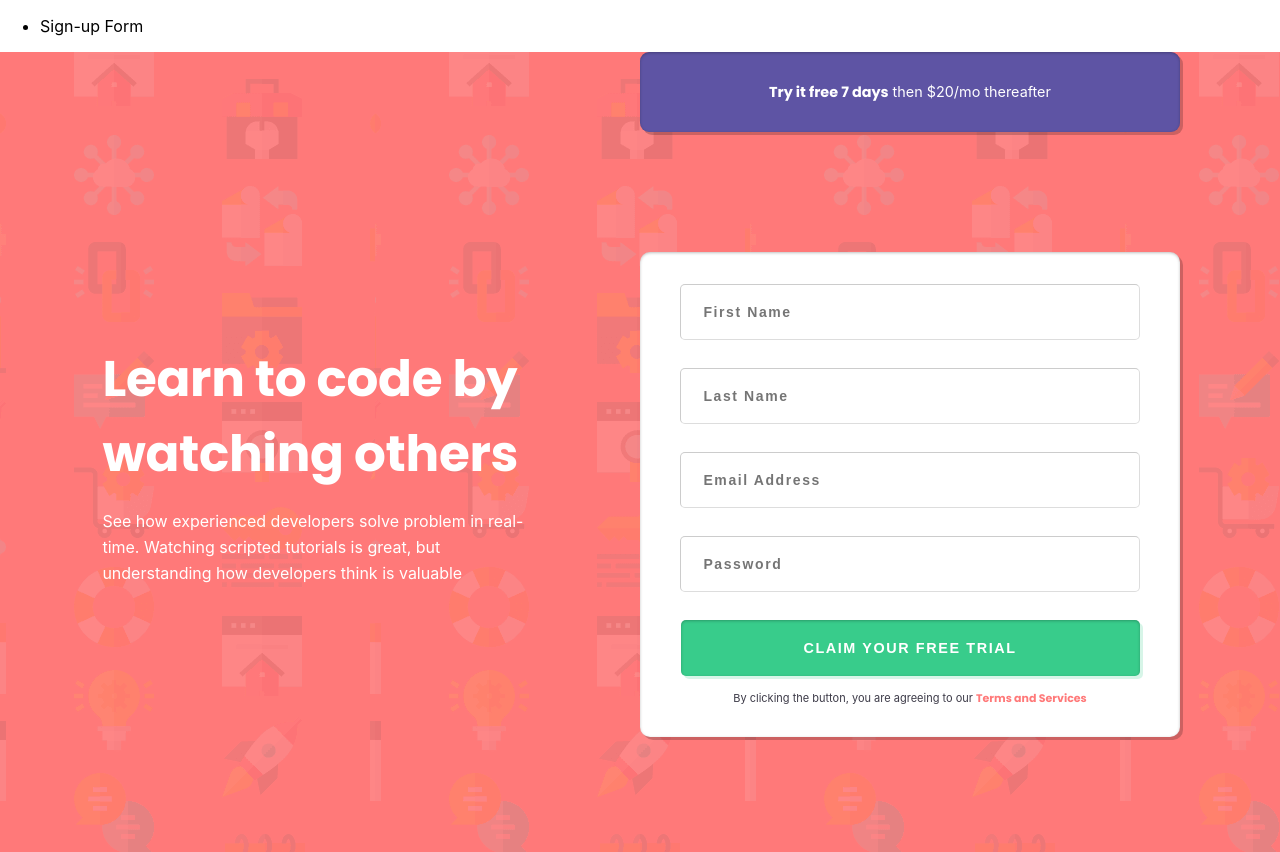
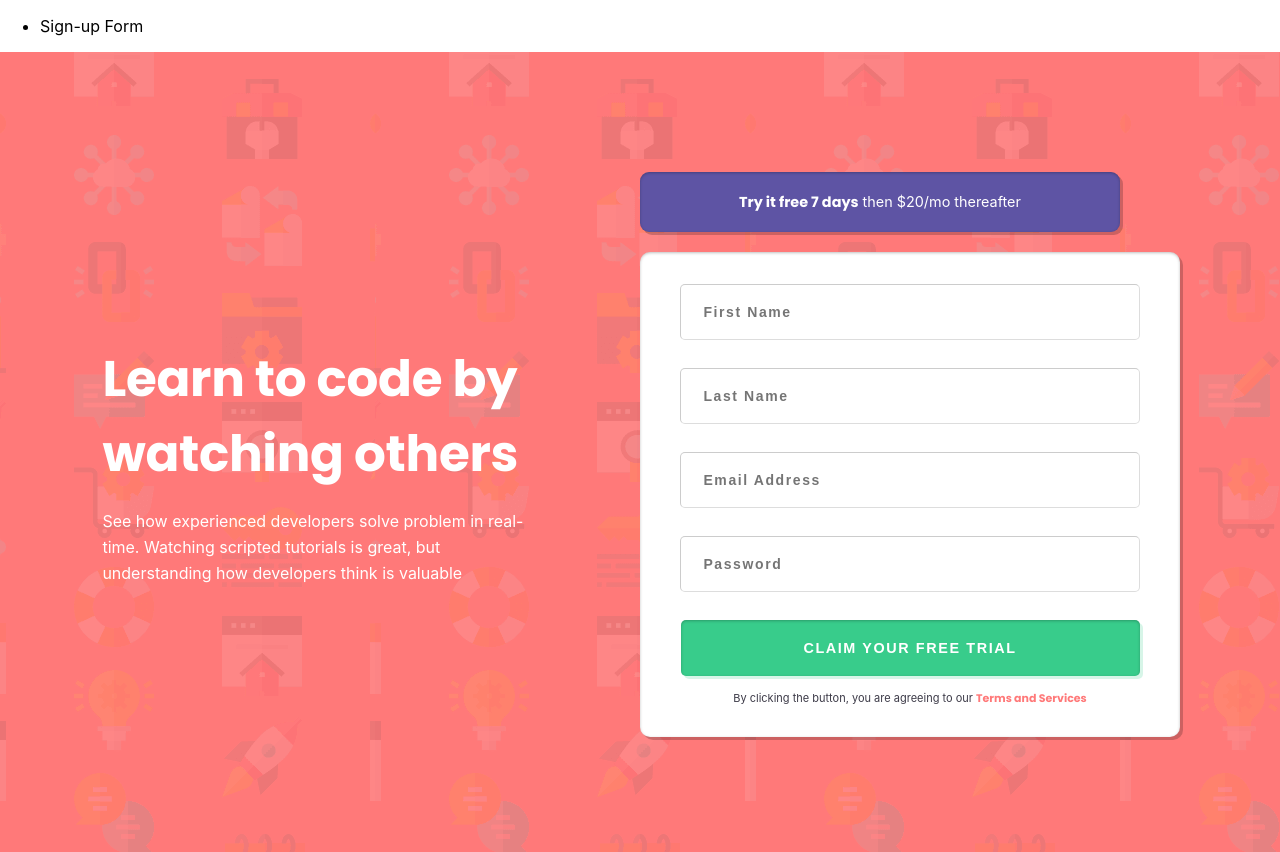
Before and after one commit to TaraTrody/frontend-react-challenges, a React (Create React App) app: page /signup in a window 1280 px wide. Built offline with nearby package versions, Linux system fonts and the light colour scheme; a web font is replaced by a local one.

Commit message:
change the units width of the elements to percents

```diff
--- a/src/sign-up_form/Signup.jsx
+++ b/src/sign-up_form/Signup.jsx
@@ -48,6 +48,7 @@ const Container = styled.div`
     min-height: 100vh;
     grid-template-columns: 50% 50%;
     grid-template-rows: 25% 75%;
+    overflow: auto;
   }
 `;
 
@@ -68,16 +69,19 @@ const TitleSection = styled.div`
 
 const BoxSection = styled.div`
   grid-row: 2;
-  justify-self: center;
-  width: 100%
   display: flex;
+  justify-content: center;
+  width: 100%;
+  padding-bottom: 20px;
 
   @media (min-width: 786px) {
     grid-column: 2;
     grid-row: 1;
     height: 100%;
     width: 100%;
-    align-items: center;
+    justify-content: start;
+    align-items: flex-end;
+    padding-bottom: 20px;
   }
 `;
 
@@ -85,19 +89,20 @@ const FormSection = styled.div`
   grid-row: 3;
   display: flex;
   justify-content: center;
-  align-items: start;
+  align-items: flex-start;
 
   @media (min-width: 786px) {
     grid-column: 2;
     grid-row: 2;
-
-    align-self: start;
-    justify-self: start;
+    width: 100%;
+    height: 100%;
+    justify-content: flex-start;
+    align-items: flex-start;
   }
 `;
 
 const TitleText = styled.div`
-  width: 20.4rem;
+  width: 87.2%;
   display: flex;
   flex-direction: column;
   color: #fff;
@@ -145,11 +150,11 @@ const TitleText = styled.div`
 
 const Box = styled.div`
   background-color: #5e54a4;
-  width: 20.4rem;
-  height: 5rem;
+  width: 75%;
+  height: 3.75rem;
   color: #fff;
   display: flex;
-  align-content: center;
+  justify-content: center;
   border-radius: 0.625em;
   box-shadow: 3px 3px 0 rgb(0 0 0 / 0.2), inset 0 1px 3px rgb(0 0 0 / 0.25);
   font-size: 0.9rem;
@@ -161,6 +166,6 @@ const Box = styled.div`
   }
 
   @media (min-width: 786px) {
-    width: 33.75rem;
+    width: 75%;
   }
 `;
```
